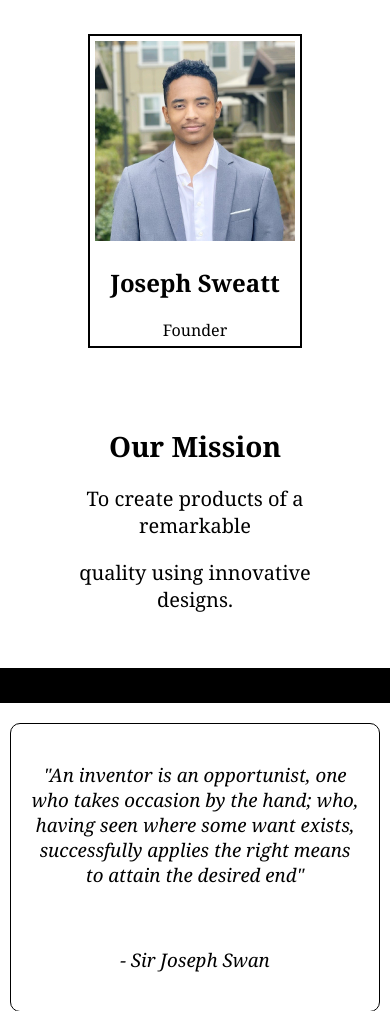
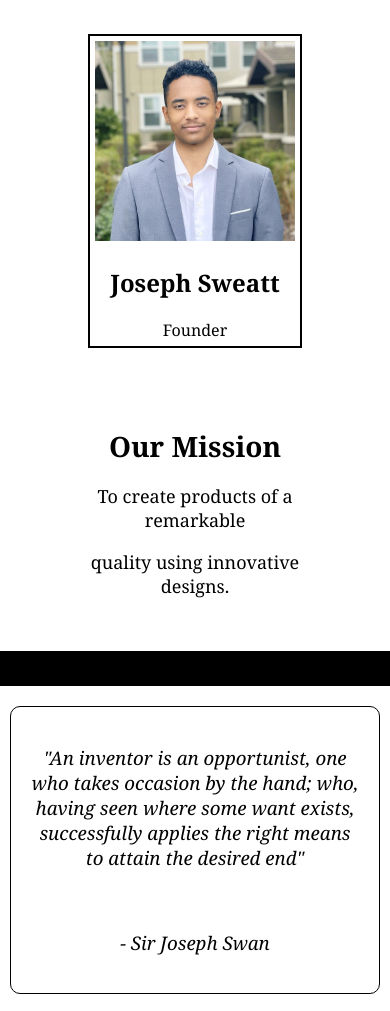
Before and after one commit to blackswan3dprinting/blackswan3dprinting.github.io, a Flask app: page /about/ in a window 390 px wide. Shown: the part 401-1412 px from the top of the page. Run offline with Flask 2, Linux system fonts and the light colour scheme.

Commit message:
fix: mobile mission statement not awkward

```diff
--- a/src/bs3d/website/static/styles/about.css
+++ b/src/bs3d/website/static/styles/about.css
@@ -106,7 +106,8 @@ footer a:hover {
   margin: 0 20px;
   word-wrap: break-word;
   text-align: center;
-  font-size: 20px;
+  font-size: 18px;
+  width: 100%;
 }
 #mission-text h1 {
   padding: 60px 0 0 30px;
--- a/src/bs3d/website/static/styles/about.scss
+++ b/src/bs3d/website/static/styles/about.scss
@@ -146,7 +146,8 @@ footer {
     margin: 0 20px;
     word-wrap: break-word;
     text-align: center;
-    font-size: 20px;
+    font-size: 18px;
+    width: 100%;
 
     h1 {
         @include header-text($DARKBLUE);
```
